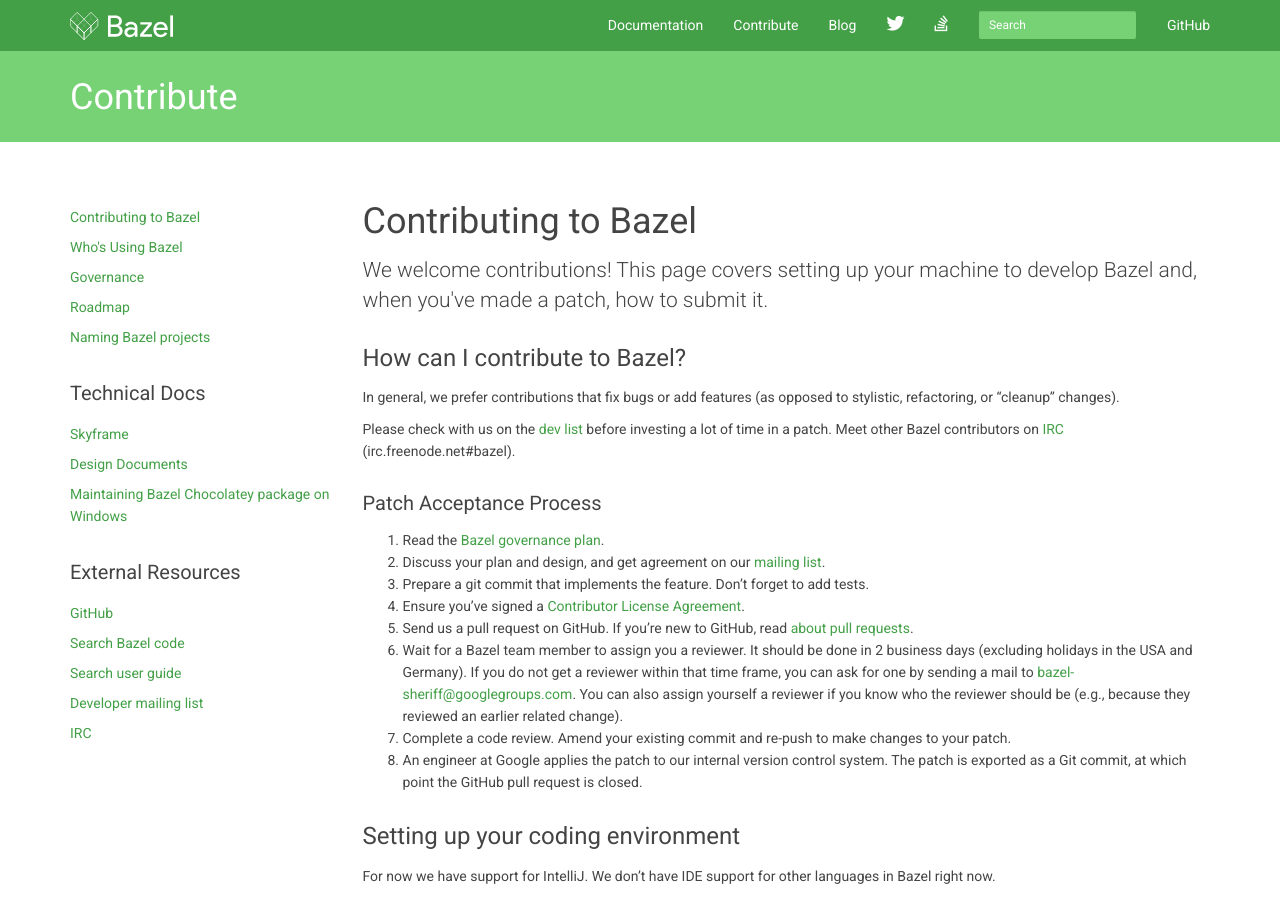
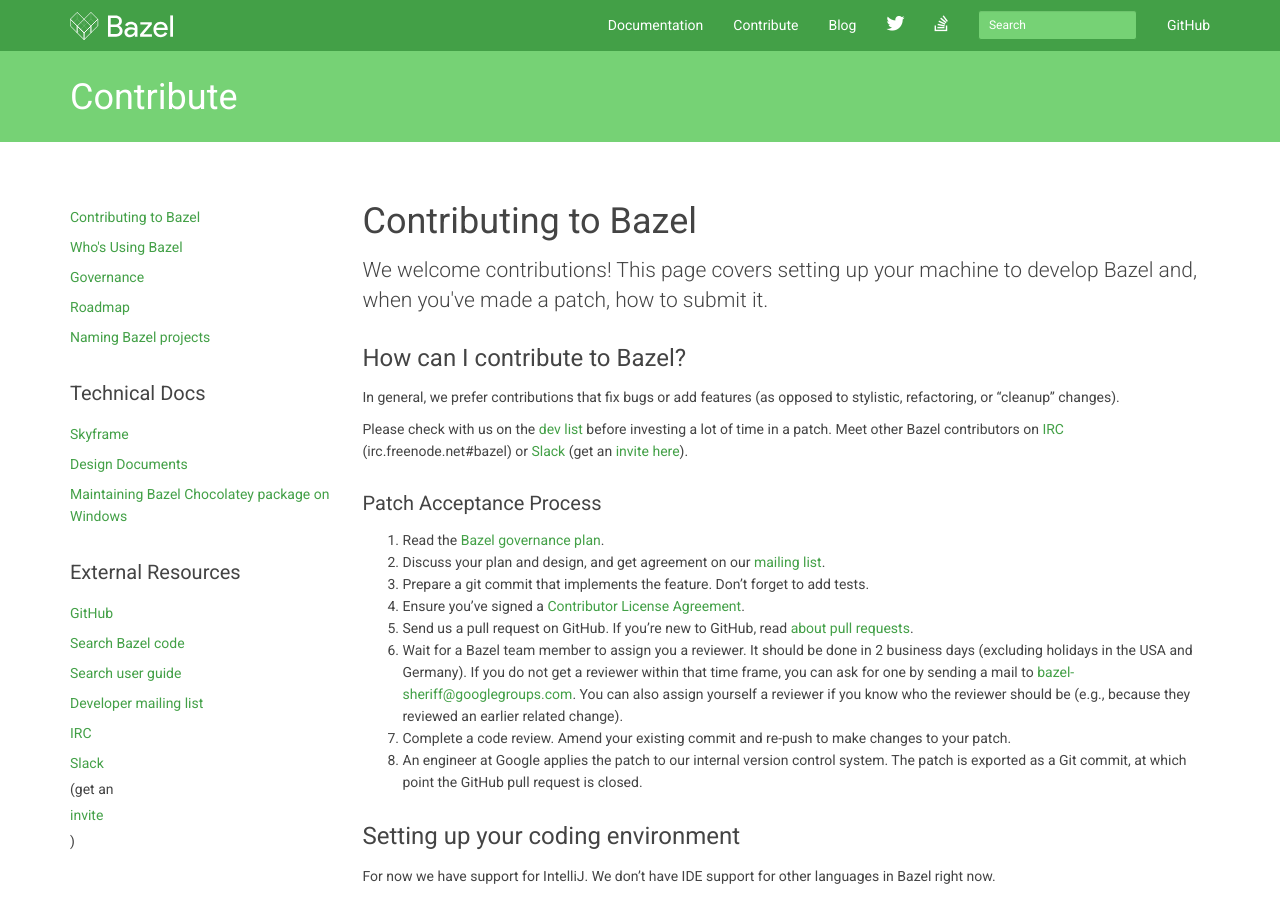
Before and after one commit to bazelbuild/bazel-website, a Jekyll site: the page built from contributing.md, in a window 1280 px wide and 900 px high. Built offline with Jekyll 4.4.1, drawn with Linux system fonts in a browser that asks for light colours; nearby versions of some CDN libraries; library files that are not in the unit come from our copies; comment, search, counter and statistics services are not loaded.

Commit message:
Add links to Slack

```diff
--- a/_layouts/contribute.html
+++ b/_layouts/contribute.html
@@ -42,7 +42,8 @@
               <li><a href="https://source.bazel.build/">Search Bazel code</a></li>
               <li><a href="/browse-and-search-user-guide.html">Search user guide</a></li>
               <li><a href="https://groups.google.com/forum/#!forum/bazel-dev">Developer mailing list</a></li>
-              <li><a href="irc://irc.freenode.net/bazel">IRC</a><li>
+              <li><a href="irc://irc.freenode.net/bazel">IRC</a></li>
+              <li><a href="https://bazelbuild.slack.com">Slack</a> (get an <a href="https://bazel-slackin.herokuapp.com">invite</a>)</li>
             </ul>
           </nav>
         </div>
--- a/contributing.md
+++ b/contributing.md
@@ -16,7 +16,8 @@
 Please check with us on the
 [dev list](https://groups.google.com/forum/#!forum/bazel-dev) before investing
 a lot of time in a patch. Meet other Bazel contributors on [IRC](http://webchat.freenode.net)
-(irc.freenode.net#bazel).
+(irc.freenode.net#bazel) or [Slack](https://bazelbuild.slack.com) (get an
+[invite here](https://bazel-slackin.herokuapp.com)).
 
 ### Patch Acceptance Process
 
```
Also changed, not shown: support.md (+2 -1 lines).
